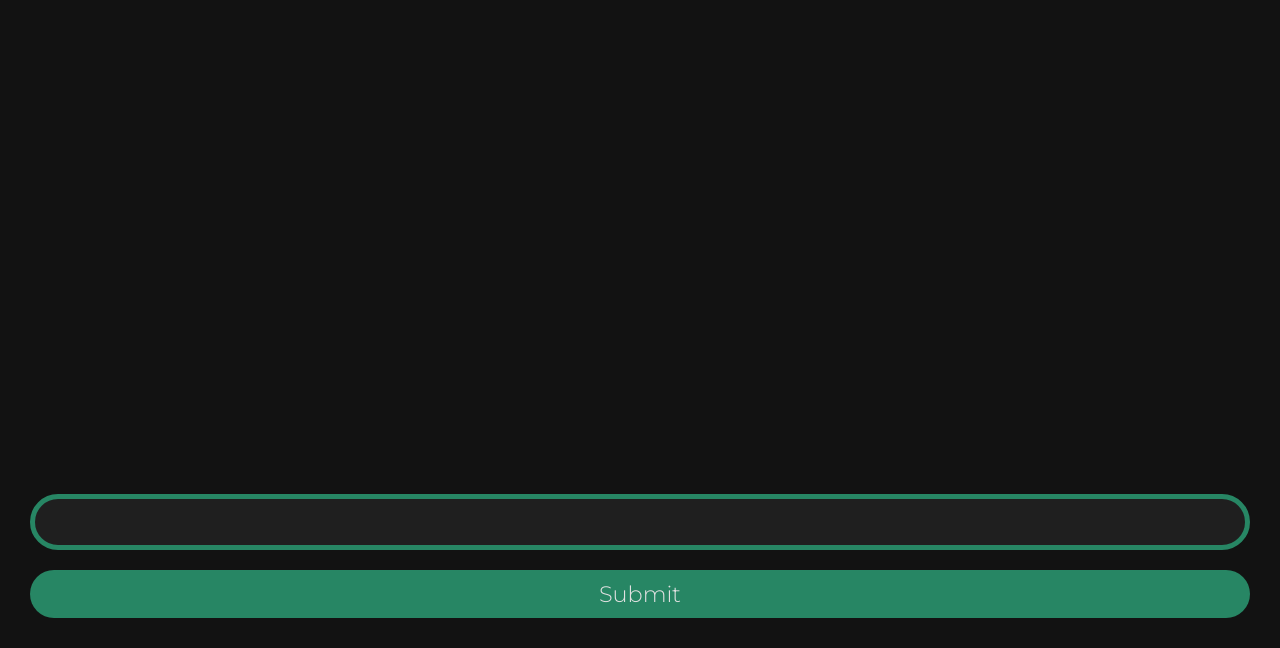
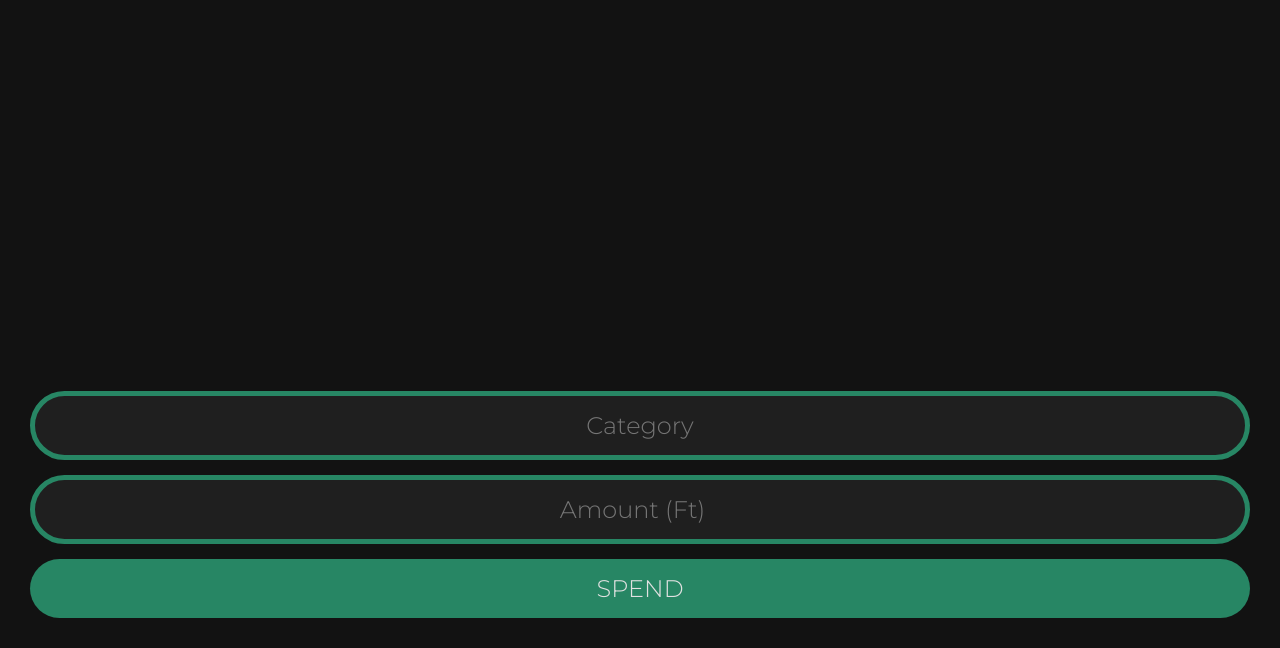
Before and after one commit to balintsoos/spendy, a plain HTML site: page index.html in a window 1280 px wide. Shown: the part 152-800 px from the top of the page. Drawn offline with Linux system fonts and the light colour scheme.

Commit message:
feat(add-spending): style

```diff
--- a/index.html
+++ b/index.html
@@ -12,8 +12,9 @@
 <body>
   <div class="sp-logo">$pendy</div>
   <div class="sp-add_spending-container">
-    <input class="sp-add_spending-amount_input" type="number" />
-    <div class="sp-add_spending-submit_button">Submit</div>
+    <input class="sp-add_spending-input sp-add_spending-category_input" type="text" placeholder="Category" />
+    <input class="sp-add_spending-input sp-add_spending-amount_input" type="number" placeholder="Amount (Ft)" />
+    <div class="sp-add_spending-submit_button">SPEND</div>
   </div>
 </body>
 </html>
--- a/style.css
+++ b/style.css
@@ -14,8 +14,6 @@ html {
 }
 
 body {
-  font-family: 'Montserrat', sans-serif;
-  font-weight: 300;
   display: flex;
   flex-direction: column;
   justify-content: space-between;
@@ -25,7 +23,9 @@ body {
   text-align: center;
   color: #278664;
   padding: 50px;
-  font-size: 2.5em;;
+  font-size: 2.5em;
+  font-family: 'Montserrat', sans-serif;
+  font-weight: 300;
 }
 
 .sp-add_spending-container {
@@ -34,23 +34,34 @@ body {
   flex-direction: column;
 }
 
-.sp-add_spending-amount_input {
-  padding: 10px;
+.sp-add_spending-input {
+  padding: 15px;
   border: 5px solid #278664;
   background-color: #1f1f1f;
   color: #e1e1e1;
   border-radius: 35px;
-  margin: 20px 0;
   text-align: center;
-  font-size: 1.4em;
+  font-size: 1.5em;
   outline: none;
+  font-family: 'Montserrat', sans-serif;
+  font-weight: 300;
+}
+
+.sp-add_spending-category_input {
+
+}
+
+.sp-add_spending-amount_input {
+  margin: 15px 0;
 }
 
 .sp-add_spending-submit_button {
-  padding: 10px;
+  padding: 15px;
   background-color: #278664;
   color: #e1e1e1;
   border-radius: 35px;
   text-align: center;
-  font-size: 1.4em;
+  font-size: 1.5em;
+  font-family: 'Montserrat', sans-serif;
+  font-weight: 300;
 }
```
